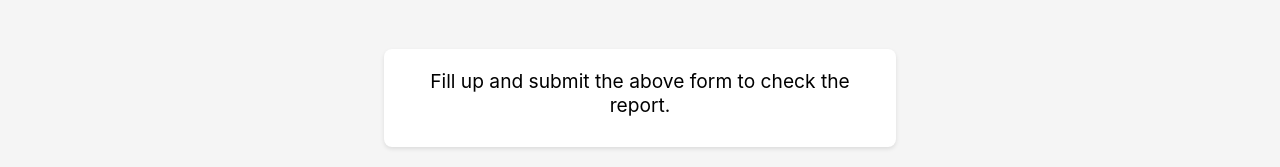
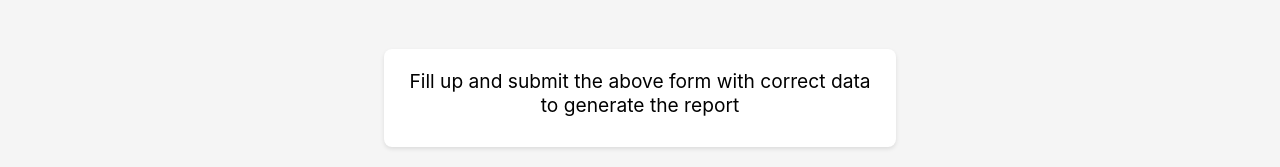
Before and after one commit to imTanay0/apdcl-site, a React (Vite) app in the folder client/: page /report in a window 1280 px wide. Shown: the part 719-886 px from the top of the page. Built offline with nearby package versions, Linux system fonts and the light colour scheme; no server answers.

Commit message:
Fix Bugs

```diff
--- a/client/src/components/OutputForm.jsx
+++ b/client/src/components/OutputForm.jsx
@@ -9,7 +9,7 @@ const OutputForm = ({ data }) => {
       <h2>Report</h2>
       <div className={styles.container}>
         {!subDivisionDetails.MUinjection ? (
-          <p>Fill up and submit the above form to check the report.</p>
+          <p>Fill up and submit the above form with correct data to generate the report</p>
         ) : (
           <div>
             <label>MU injection</label>
```
Also changed, not shown: 1 other file (tests, documents, lock files or other folders).
